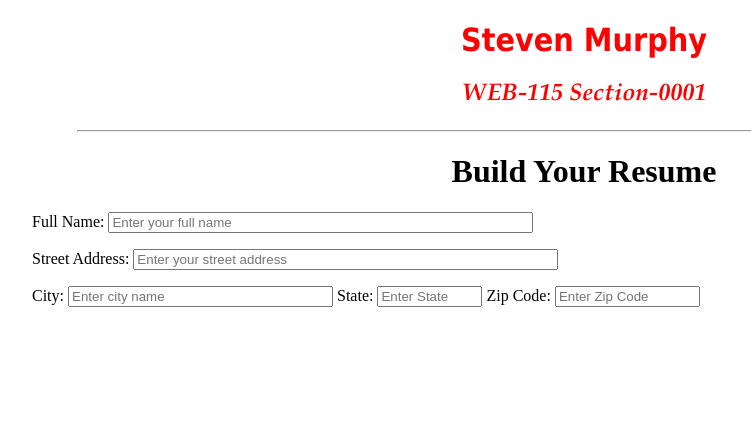
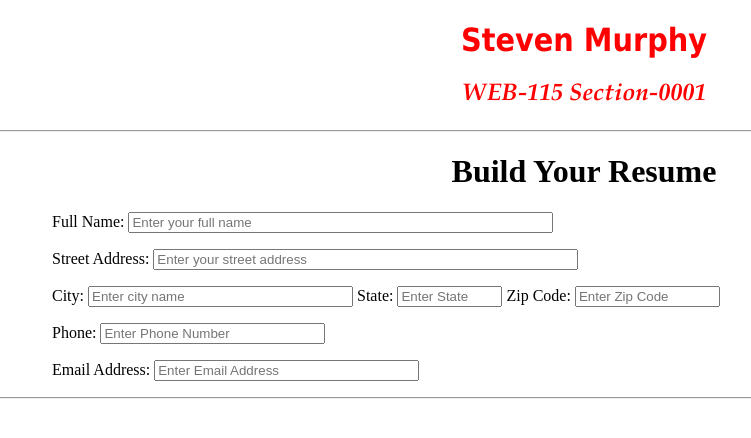
Before and after one commit to smurphy2230/web-115-final-project, a plain HTML site: page finalProject.html in a window 1280 px wide. Shown: the whole page, without its empty margins (56-807 px from the left). Drawn offline with Linux system fonts and the light colour scheme.

Commit message:
done through email validation

```diff
--- a/finalProject.html
+++ b/finalProject.html
@@ -7,7 +7,7 @@
    <link rel="stylesheet" type="text/css" href="style.css">
 </head>
 <body>
-    <hr width="80%">
+    <hr>
 
     <h1 id="heading">Build Your Resume</h1>
     <div class="contactInfo">
@@ -27,9 +27,22 @@
             <label for="zipCode">Zip Code: </label>
             <input type="text" name="zipCode" id="zipCode" size="15" placeholder="Enter Zip Code">
         </p>
+        <p>
+            <label for="phone">Phone: </label>
+            <input type="text" name="phone" id="phone" size="25" placeholder="Enter Phone Number">
+        </p>
+        <p>
+            <label for="email">Email Address: </label>
+            <input type="text" name="email" id="email" size="30" placeholder="Enter Email Address">
+
+        </p>
+    </div>
+
+    <hr>
 
 
-    </div>
+
+
     <script src="projectJS.js"></script>
 </body>
 </html>
--- a/style.css
+++ b/style.css
@@ -3,5 +3,5 @@
 }
 
 .contactInfo {
-	margin-left: 80px;
+	margin-left: 100px;
 }
```
